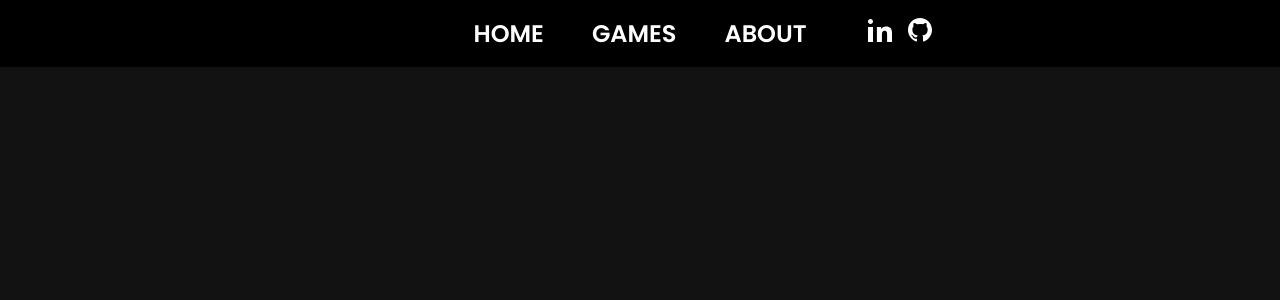
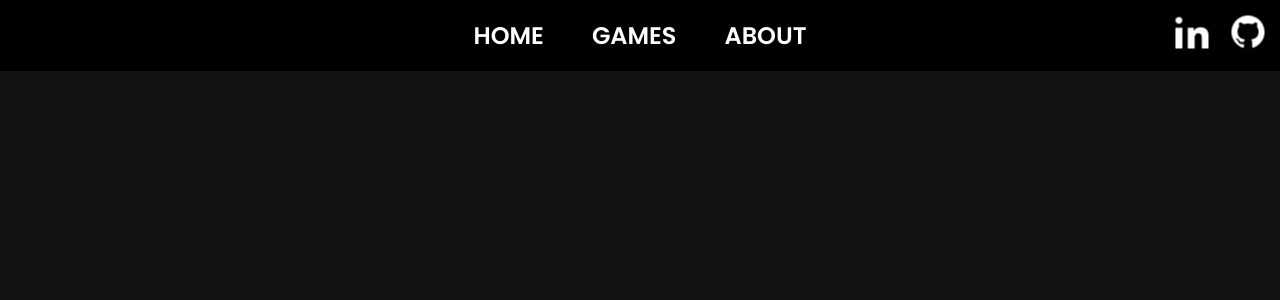
Before and after one commit to Noxtibe/noxtibe.github.io, a Jekyll site: the page built from about.md, in a window 1280 px wide. Shown: the top 300 px of the page. Built offline with Jekyll 4.4.1, drawn with Linux system fonts in a browser that asks for light colours.

Commit message:
Update default.html

```diff
--- a/_layouts/default.html
+++ b/_layouts/default.html
@@ -41,17 +41,25 @@
     }
 
     .navbar-left,
+    .navbar-center,
     .navbar-right {
-      width: 33%;
       display: flex;
       align-items: center;
     }
 
+    .navbar-left {
+      justify-content: flex-start;
+      width: 33%;
+    }
+
     .navbar-center {
+      justify-content: center;
       width: 33%;
-      display: flex;
-      justify-content: center;
-      align-items: center;
+    }
+
+    .navbar-right {
+      justify-content: flex-end;
+      width: 33%;
     }
 
     .menu {
@@ -165,17 +173,35 @@
 
     /* Social icons (SVG style) */
     .social-icon {
-      width: 24px;
-      height: 24px;
+      width: 32px;
+      height: 32px;
       fill: white;
-      margin-left: 1rem;
+      margin-left: 1.5rem;
       transition: fill 0.3s, transform 0.3s ease;
       cursor: pointer;
+
+      /* Continuous animation */
+      animation: pulse 2s infinite ease-in-out;
     }
 
     .social-icon:hover {
       fill: #FFA500;
       transform: scale(1.2);
+    }
+
+    /* Pulsing animation */
+    @keyframes pulse {
+      0% {
+        transform: scale(1);
+      }
+
+      50% {
+        transform: scale(1.05);
+      }
+
+      100% {
+        transform: scale(1);
+      }
     }
 
     /* Video background styles (only on homepage) */
@@ -258,7 +284,7 @@
     <!-- Right part with social icons -->
     <div class="navbar-right">
       <!-- LinkedIn SVG -->
-      <a href="https://www.linkedin.com/in/ton-profil-linkedin" target="_blank">
+      <a href="https://www.linkedin.com/in/benoit-barrau-927309355/" target="_blank">
         <svg class="social-icon" xmlns="http://www.w3.org/2000/svg" viewBox="0 0 24 24">
           <path
             d="M4.98 3.5C4.98 4.88 3.86 6 2.5 6S0 4.88 0 3.5 1.12 1 2.5 1 4.98 2.12 4.98 3.5zM0 8.98h5V24H0V8.98zM8.45 8.98h4.78v2.05h.07c.67-1.26 2.31-2.59 4.76-2.59 5.1 0 6.04 3.36 6.04 7.72V24h-5v-7.23c0-1.73-.03-3.96-2.41-3.96-2.41 0-2.78 1.89-2.78 3.84V24h-5V8.98z" />
@@ -266,7 +292,7 @@
       </a>
 
       <!-- GitHub SVG -->
-      <a href="https://github.com/ton-profil-github" target="_blank">
+      <a href="https://github.com/Noxtibe" target="_blank">
         <svg class="social-icon" xmlns="http://www.w3.org/2000/svg" viewBox="0 0 24 24">
           <path
             d="M12 0C5.37 0 0 5.37 0 12c0 5.3 3.438 9.8 8.205 11.387.6.113.82-.258.82-.577v-2.165c-3.338.726-4.033-1.415-4.033-1.415-.546-1.385-1.333-1.754-1.333-1.754-1.089-.744.083-.729.083-.729 1.205.084 1.838 1.237 1.838 1.237 1.07 1.834 2.807 1.304 3.492.997.108-.775.418-1.305.762-1.604-2.665-.3-5.467-1.333-5.467-5.931 0-1.31.469-2.381 1.236-3.221-.124-.303-.535-1.523.117-3.176 0 0 1.008-.322 3.301 1.23a11.52 11.52 0 0 1 3.003-.404c1.018.005 2.044.138 3.003.404 2.292-1.552 3.298-1.23 3.298-1.23.653 1.653.242 2.873.118 3.176.77.84 1.235 1.911 1.235 3.221 0 4.609-2.807 5.628-5.48 5.921.43.372.823 1.102.823 2.222v3.293c0 .321.218.694.825.576C20.565 21.796 24 17.298 24 12c0-6.63-5.373-12-12-12z" />
```
